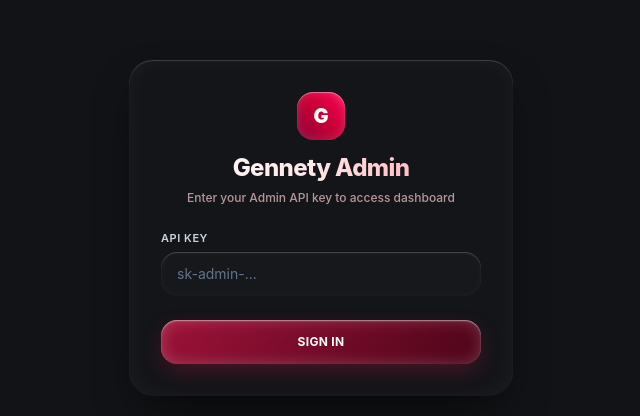
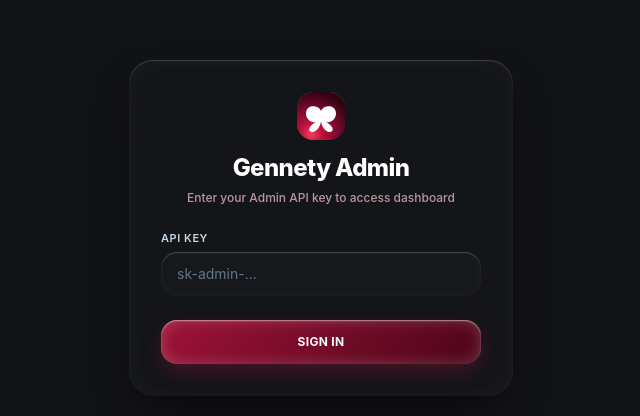
Before and after one commit to Gennety-Dating/gennety-dating-dashboard, a React (Vite) app: page /login in a window 1280 px wide. Shown: the part 172-588 px from the top of the page, without its empty margins (319-959 px from the left). Built offline with nearby package versions, Linux system fonts and the light colour scheme; no server answers.

Commit message:
feat: add primary butterfly brand logo and update header title to solid white

```diff
--- /dev/null
+++ b/src/components/Logo.tsx
@@ -0,0 +1,47 @@
+interface LogoProps {
+  className?: string;
+  size?: number;
+}
+
+export default function Logo({ className = "h-11 w-11", size }: LogoProps) {
+  const style = size ? { width: `${size}px`, height: `${size}px` } : undefined;
+
+  return (
+    <div
+      style={style}
+      className={`relative flex shrink-0 items-center justify-center overflow-hidden rounded-2xl shadow-xl shadow-rose-950/60 [box-shadow:inset_0_1px_1px_rgba(255,255,255,0.4),inset_0_0_14px_rgba(255,255,255,0.15)] ${className}`}
+    >
+      <svg
+        viewBox="0 0 500 500"
+        className="h-full w-full object-cover"
+        xmlns="http://www.w3.org/2000/svg"
+      >
+        <defs>
+          <radialGradient id="cherry-butterfly-bg" cx="30%" cy="88%" r="90%">
+            <stop offset="0%" stopColor="#f43f5e" />
+            <stop offset="25%" stopColor="#be123c" />
+            <stop offset="65%" stopColor="#70092b" />
+            <stop offset="100%" stopColor="#2e030f" />
+          </radialGradient>
+        </defs>
+
+        {/* Background rounded squircle */}
+        <rect width="500" height="500" rx="135" fill="url(#cherry-butterfly-bg)" />
+
+        {/* White butterfly emblem matching the user brand logo */}
+        <path
+          fill="#FFFFFF"
+          d="M 250 195
+             C 215 130, 105 135, 95 210
+             C 85 270, 140 330, 205 310
+             C 140 335, 100 405, 150 415
+             C 205 425, 245 355, 250 305
+             C 255 355, 295 425, 350 415
+             C 400 405, 360 335, 295 310
+             C 360 330, 415 270, 405 210
+             C 395 135, 285 130, 250 195 Z"
+        />
+      </svg>
+    </div>
+  );
+}
--- a/src/pages/DashboardPage.tsx
+++ b/src/pages/DashboardPage.tsx
@@ -1,5 +1,6 @@
 import { useEffect, useState } from "react";
 import { Link, useNavigate } from "react-router-dom";
+import Logo from "../components/Logo";
 import {
   getDemographics,
   getFunnel,
@@ -233,12 +234,10 @@ export default function DashboardPage() {
     <div className="min-h-screen bg-[#121316] px-4 py-6 sm:px-6 lg:px-8">
       {/* Top Header */}
       <div className="glass-card-borderless mx-auto mb-6 flex max-w-7xl items-center justify-between rounded-3xl p-4.5">
-        <div className="flex items-center gap-3">
-          <div className="flex h-11 w-11 items-center justify-center rounded-2xl bg-gradient-to-tr from-rose-900 via-rose-700 to-rose-500 shadow-lg shadow-rose-950/50 [box-shadow:inset_0_1px_1px_rgba(255,255,255,0.4),inset_0_0_12px_rgba(255,255,255,0.15)]">
-            <span className="text-xl font-black text-white">G</span>
-          </div>
+        <div className="flex items-center gap-3.5">
+          <Logo className="h-11 w-11" />
           <div>
-            <h1 className="bg-gradient-to-r from-white via-rose-100 to-rose-300 bg-clip-text text-xl font-extrabold tracking-tight text-transparent">
+            <h1 className="text-xl font-extrabold tracking-tight text-white">
               Gennety Analytics
             </h1>
             <p className="text-[11px] font-medium text-rose-200/70">Admin Dashboard</p>
--- a/src/pages/DialogsPage.tsx
+++ b/src/pages/DialogsPage.tsx
@@ -1,5 +1,6 @@
 import { useEffect, useState } from "react";
 import { Link, useNavigate } from "react-router-dom";
+import Logo from "../components/Logo";
 import {
   getDialogs,
   getDialog,
@@ -120,12 +121,10 @@ export default function DialogsPage() {
     <div className="min-h-screen bg-[#121316] px-4 py-6 sm:px-6 lg:px-8">
       {/* Top Header */}
       <div className="glass-card-borderless mx-auto mb-6 flex max-w-[110rem] items-center justify-between rounded-3xl p-4.5">
-        <div className="flex items-center gap-3">
-          <div className="flex h-11 w-11 items-center justify-center rounded-2xl bg-gradient-to-tr from-rose-900 via-rose-700 to-rose-500 shadow-lg shadow-rose-950/50 [box-shadow:inset_0_1px_1px_rgba(255,255,255,0.4),inset_0_0_12px_rgba(255,255,255,0.15)]">
-            <span className="text-xl font-black text-white">G</span>
-          </div>
+        <div className="flex items-center gap-3.5">
+          <Logo className="h-11 w-11" />
           <div>
-            <h1 className="bg-gradient-to-r from-white via-rose-100 to-rose-300 bg-clip-text text-xl font-extrabold tracking-tight text-transparent">
+            <h1 className="text-xl font-extrabold tracking-tight text-white">
               Gennety Analytics
             </h1>
             <p className="text-[11px] font-medium text-rose-200/70">Admin Dashboard</p>
--- a/src/pages/LoginPage.tsx
+++ b/src/pages/LoginPage.tsx
@@ -1,5 +1,6 @@
 import { type FormEvent, useState } from "react";
 import { useNavigate } from "react-router-dom";
+import Logo from "../components/Logo";
 import { setApiKey } from "../lib/auth";
 
 export default function LoginPage() {
@@ -29,10 +30,8 @@ export default function LoginPage() {
         className="glass-card-borderless w-full max-w-sm rounded-3xl p-8 transition-all"
       >
         <div className="mb-6 text-center">
-          <div className="mx-auto mb-3 flex h-12 w-12 items-center justify-center rounded-2xl bg-gradient-to-tr from-rose-900 via-rose-700 to-rose-500 shadow-xl shadow-rose-950/50 [box-shadow:inset_0_1px_1px_rgba(255,255,255,0.4),inset_0_0_12px_rgba(255,255,255,0.15)]">
-            <span className="text-xl font-black text-white">G</span>
-          </div>
-          <h1 className="bg-gradient-to-r from-white via-rose-100 to-rose-300 bg-clip-text text-2xl font-extrabold tracking-tight text-transparent">
+          <Logo className="mx-auto mb-3 h-12 w-12" />
+          <h1 className="text-2xl font-extrabold tracking-tight text-white">
             Gennety Admin
           </h1>
           <p className="mt-1.5 text-xs font-medium text-rose-200/70">
--- a/src/pages/ReportsPage.tsx
+++ b/src/pages/ReportsPage.tsx
@@ -1,5 +1,6 @@
 import { useEffect, useState } from "react";
 import { Link, useNavigate, useSearchParams } from "react-router-dom";
+import Logo from "../components/Logo";
 import {
   getReports,
   type ReportListItem,
@@ -141,12 +142,10 @@ export default function ReportsPage() {
     <div className="min-h-screen bg-[#121316] px-4 py-6 sm:px-6 lg:px-8">
       {/* Top Header */}
       <div className="glass-card-borderless mx-auto mb-6 flex max-w-7xl items-center justify-between rounded-3xl p-4.5">
-        <div className="flex items-center gap-3">
-          <div className="flex h-11 w-11 items-center justify-center rounded-2xl bg-gradient-to-tr from-rose-900 via-rose-700 to-rose-500 shadow-lg shadow-rose-950/50 [box-shadow:inset_0_1px_1px_rgba(255,255,255,0.4),inset_0_0_12px_rgba(255,255,255,0.15)]">
-            <span className="text-xl font-black text-white">G</span>
-          </div>
+        <div className="flex items-center gap-3.5">
+          <Logo className="h-11 w-11" />
           <div>
-            <h1 className="bg-gradient-to-r from-white via-rose-100 to-rose-300 bg-clip-text text-xl font-extrabold tracking-tight text-transparent">
+            <h1 className="text-xl font-extrabold tracking-tight text-white">
               Gennety Analytics
             </h1>
             <p className="text-[11px] font-medium text-rose-200/70">Admin Dashboard</p>
--- a/src/pages/UsersPage.tsx
+++ b/src/pages/UsersPage.tsx
@@ -1,5 +1,6 @@
 import { useEffect, useState } from "react";
 import { Link, useNavigate } from "react-router-dom";
+import Logo from "../components/Logo";
 import { getUsers, type UserListItem } from "../lib/api";
 import { clearApiKey } from "../lib/auth";
 import UsersTable from "../components/users/UsersTable";
@@ -60,12 +61,10 @@ export default function UsersPage() {
     <div className="min-h-screen bg-[#121316] px-4 py-6 sm:px-6 lg:px-8">
       {/* Top Header */}
       <div className="glass-card-borderless mx-auto mb-6 flex max-w-7xl items-center justify-between rounded-3xl p-4.5">
-        <div className="flex items-center gap-3">
-          <div className="flex h-11 w-11 items-center justify-center rounded-2xl bg-gradient-to-tr from-rose-900 via-rose-700 to-rose-500 shadow-lg shadow-rose-950/50 [box-shadow:inset_0_1px_1px_rgba(255,255,255,0.4),inset_0_0_12px_rgba(255,255,255,0.15)]">
-            <span className="text-xl font-black text-white">G</span>
-          </div>
+        <div className="flex items-center gap-3.5">
+          <Logo className="h-11 w-11" />
           <div>
-            <h1 className="bg-gradient-to-r from-white via-rose-100 to-rose-300 bg-clip-text text-xl font-extrabold tracking-tight text-transparent">
+            <h1 className="text-xl font-extrabold tracking-tight text-white">
               Gennety Analytics
             </h1>
             <p className="text-[11px] font-medium text-rose-200/70">Admin Dashboard</p>
```
